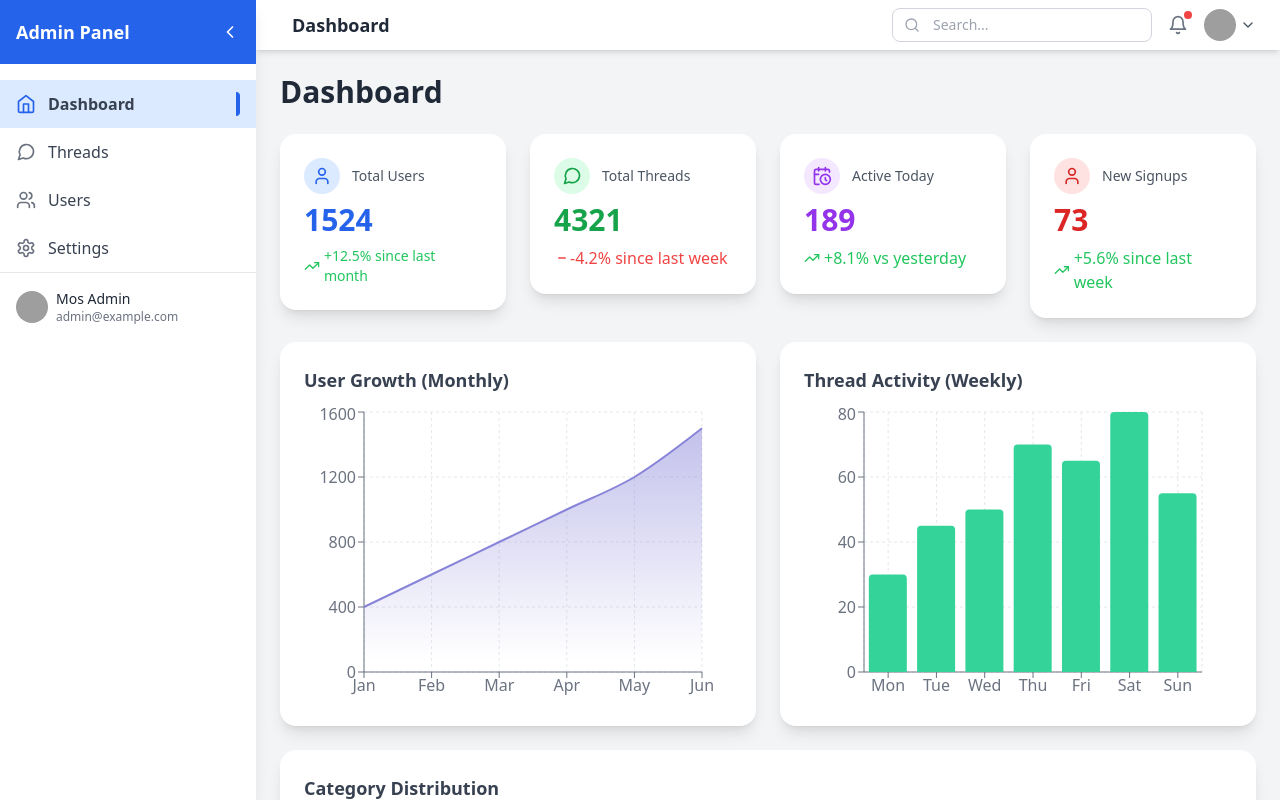
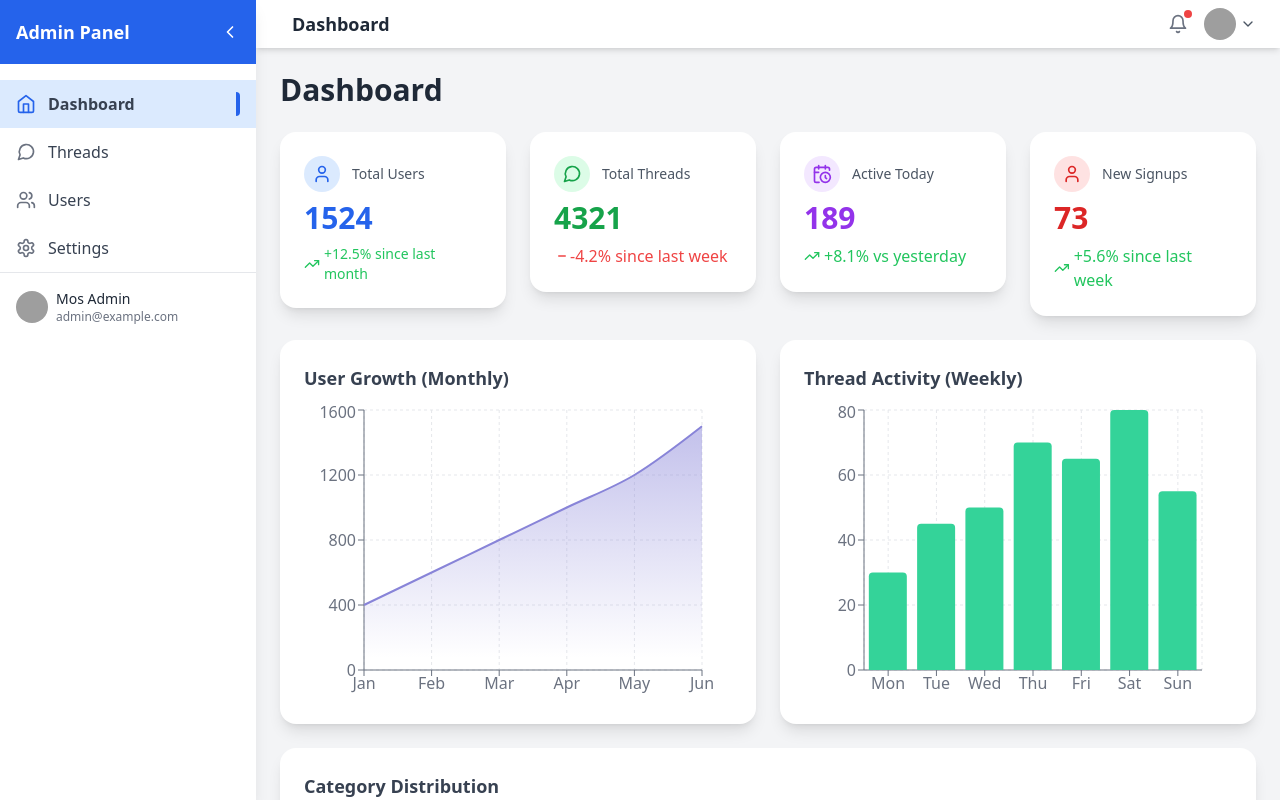
Before and after one commit to zermoser/admin_mock, a React (Vite) app: page / in a window 1280 px wide. Built offline with nearby package versions, Linux system fonts and the light colour scheme; grey boxes are pictures that could not be loaded.

Commit message:
chore: update Sidebar

```diff
--- a/src/App.tsx
+++ b/src/App.tsx
@@ -69,26 +69,6 @@ export default function App() {
 
           {/* Search + actions */}
           <div className="flex items-center space-x-4">
-            {/* Desktop search input */}
-            <div className="hidden md:flex relative">
-              <input
-                type="text"
-                placeholder="Search..."
-                value={searchQuery}
-                onChange={(e) => setSearchQuery(e.target.value)}
-                className="block w-full pl-10 pr-4 py-1.5 border border-gray-300 rounded-lg focus:outline-none focus:ring-2 focus:ring-blue-500 focus:border-transparent text-sm bg-white"
-              />
-              <SearchIcon className="absolute left-3 top-1/2 transform -translate-y-1/2 text-gray-400" size={16} />
-            </div>
-            {/* Mobile search icon */}
-            <button
-              className="md:hidden text-gray-500 hover:text-gray-700 focus:outline-none"
-              onClick={() => setShowMobileSearch((prev) => !prev)}
-              aria-label="Search"
-            >
-              <SearchIcon size={20} />
-            </button>
-
             {/* Notification */}
             <button className="relative text-gray-500 hover:text-gray-700 focus:outline-none">
               <Bell size={20} />
--- a/src/components/Sidebar.tsx
+++ b/src/components/Sidebar.tsx
@@ -115,7 +115,7 @@ export default function Sidebar({ sidebarOpen, setSidebarOpen }: SidebarProps) {
             <img
               src="https://zermoser.github.io/assets/images/MosProfile.jpg"
               alt="avatar"
-              className="h-8 w-8 rounded-full object-cover"
+              className="h-8 w-8 rounded-full mx-auto"
             />
           )}
         </div>
```
